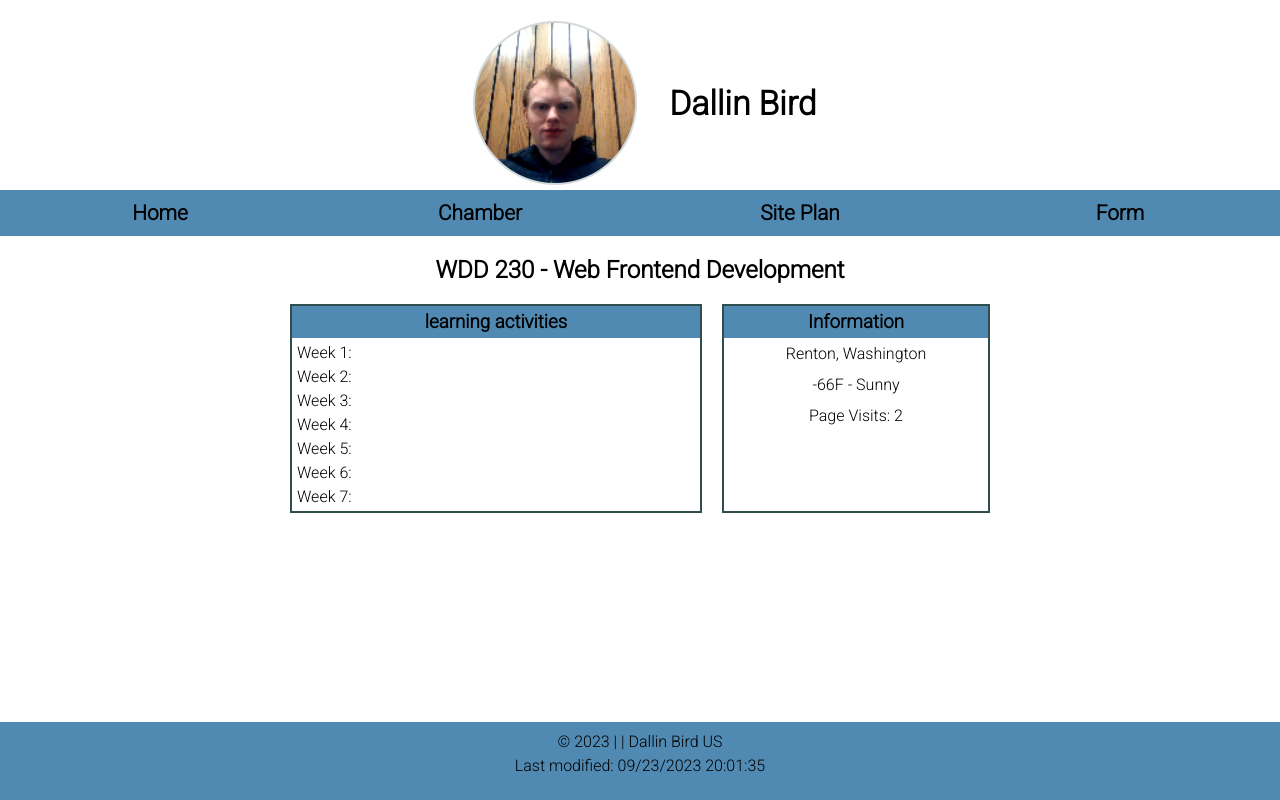
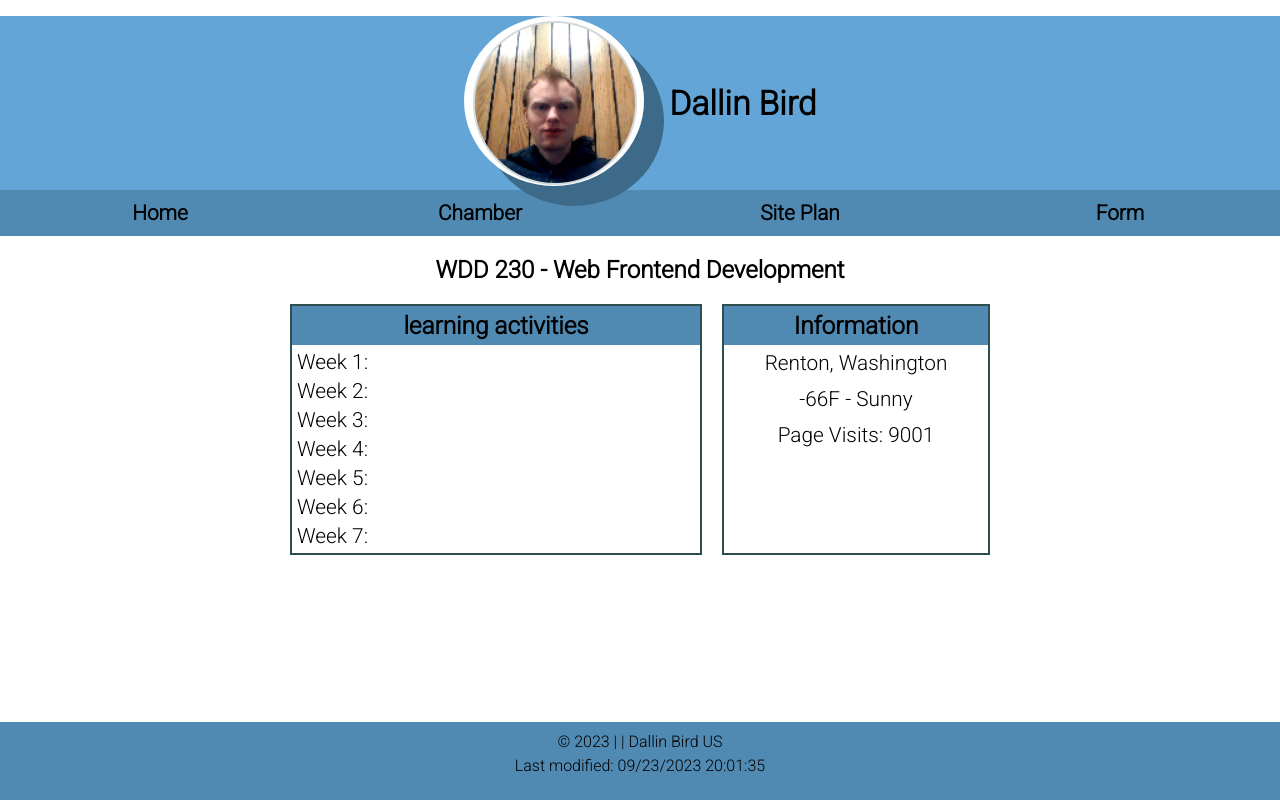
Before and after one commit to dallinbird/wdd230, a plain HTML site: page index.html in a window 1280 px wide. Drawn offline with Linux system fonts and the light colour scheme; a web font is replaced by a local one.

Commit message:
Design Changes

```diff
--- a/index.html
+++ b/index.html
@@ -43,7 +43,7 @@
         <h3>Information</h3>
         <p>Renton, Washington</p>
         <p>-66F - Sunny</p>
-        <p>Page Visits: 2 <span id="pageVisits"></span></p>
+        <p>Page Visits: 9001 <span id="pageVisits"></span></p>
       </section>
     </main>
     <footer>
--- a/styles/bass.css
+++ b/styles/bass.css
@@ -2,7 +2,7 @@
 
 :root {
   --firstColor: rgb(80, 137, 177);
-  --secondColor: rgba(68, 62, 100, 0.349);
+  --secondColor: rgb(98, 165, 214);
   --hoverColor: rgba(99, 69, 69, 0.349);
   --primary-font: "Roboto", sans-serif;
   --secondary-font: sans-serif;
@@ -31,10 +31,18 @@ body {
 }
 
 header {
+  background-color: var(--secondColor);
   display: flex;
   align-items: center;
   justify-content: center;
   font-family: var(--primary-font);
+  margin: 0;
+  padding: 0;
+}
+
+img {
+  border-radius: 60%;
+  box-shadow: 20px 20px rgb(62, 106, 138);
 }
 
 h1 {
@@ -97,6 +105,7 @@ h3 {
   grid-column: 2/5;
   border: 2px solid darkslategray;
   margin-bottom: 25px;
+  font-size: 1.3rem;
 }
 
 .card ul {
```
